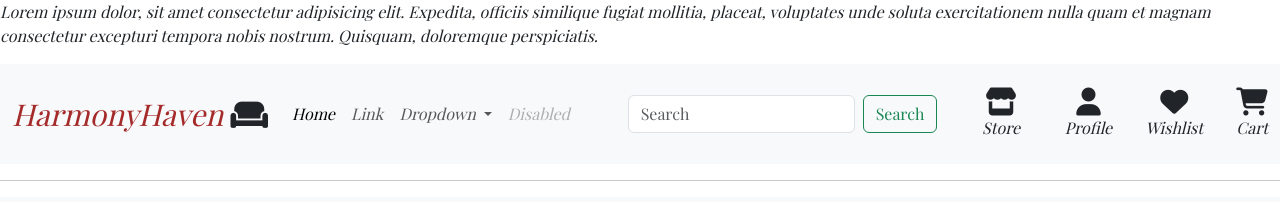
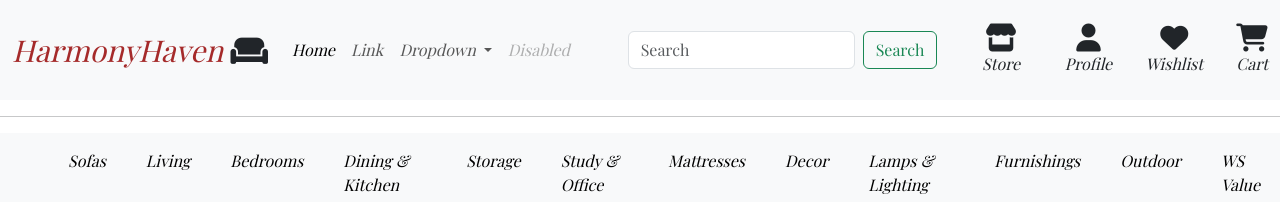
Before and after one commit to Arafath-07/furniture, a plain HTML site: page index.html in a window 1280 px wide. Shown: the top 202 px of the page. Drawn offline with nearby package versions, Linux system fonts and the light colour scheme; a web font is replaced by a local one.

Commit message:
first commit

```diff
--- a/index.html
+++ b/index.html
@@ -4,8 +4,7 @@
 <head>
   <meta charset="UTF-8">
   <meta name="viewport" content="width=device-width, initial-scale=1.0">
-  <title>afsal</title>
-  <p>Lorem ipsum dolor, sit amet consectetur adipisicing elit. Expedita, officiis similique fugiat mollitia, placeat, voluptates unde soluta exercitationem nulla quam et magnam consectetur excepturi tempora nobis nostrum. Quisquam, doloremque perspiciatis.</p>
+  <title>furniture site</title>
   <link href="https://cdn.jsdelivr.net/npm/bootstrap@5.3.3/dist/css/bootstrap.min.css" rel="stylesheet"
     integrity="sha384-QWTKZyjpPEjISv5WaRU9OFeRpok6YctnYmDr5pNlyT2bRjXh0JMhjY6hW+ALEwIH" crossorigin="anonymous">
   <script src="https://cdn.jsdelivr.net/npm/bootstrap@5.3.3/dist/js/bootstrap.bundle.min.js"
```
